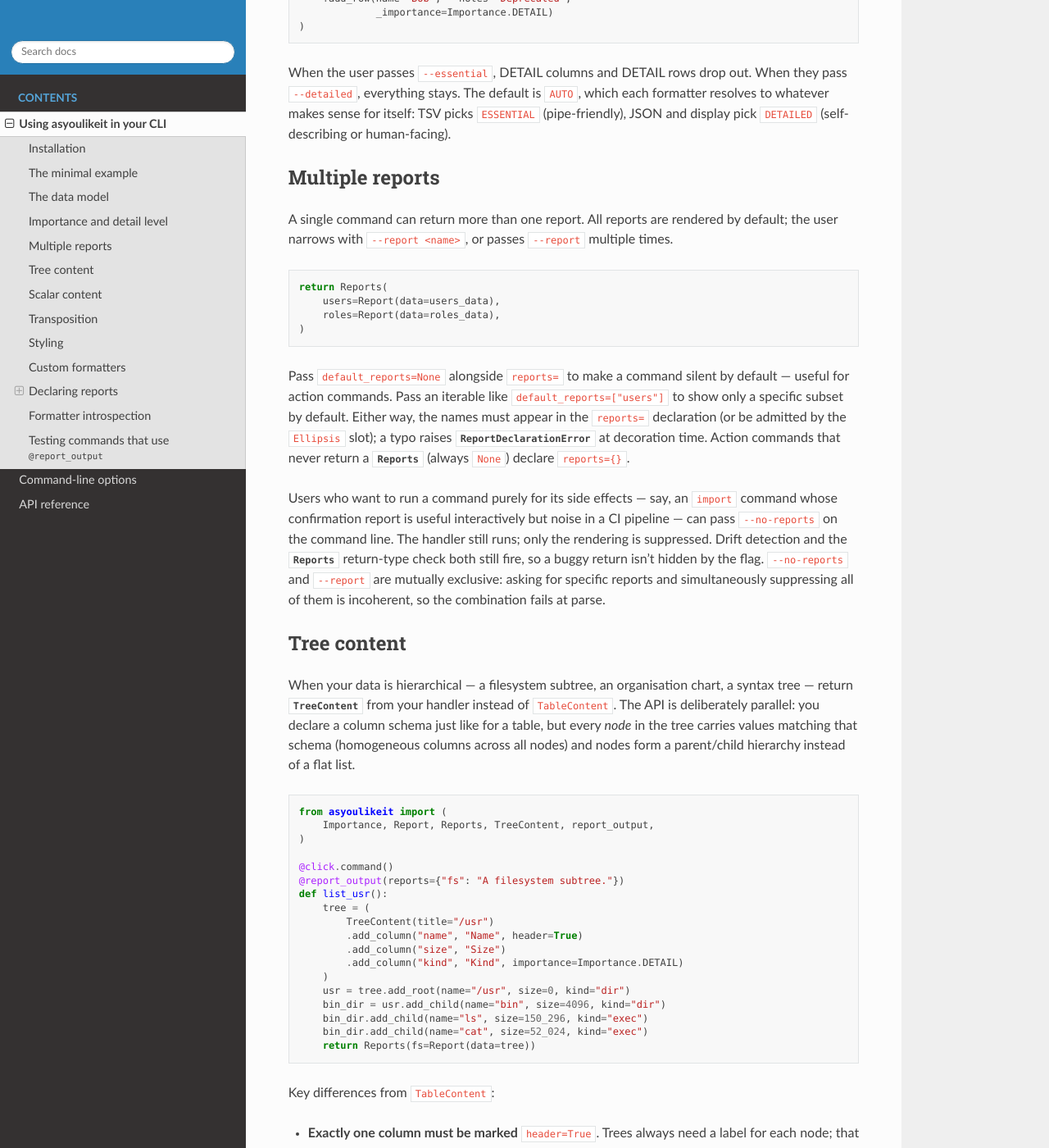
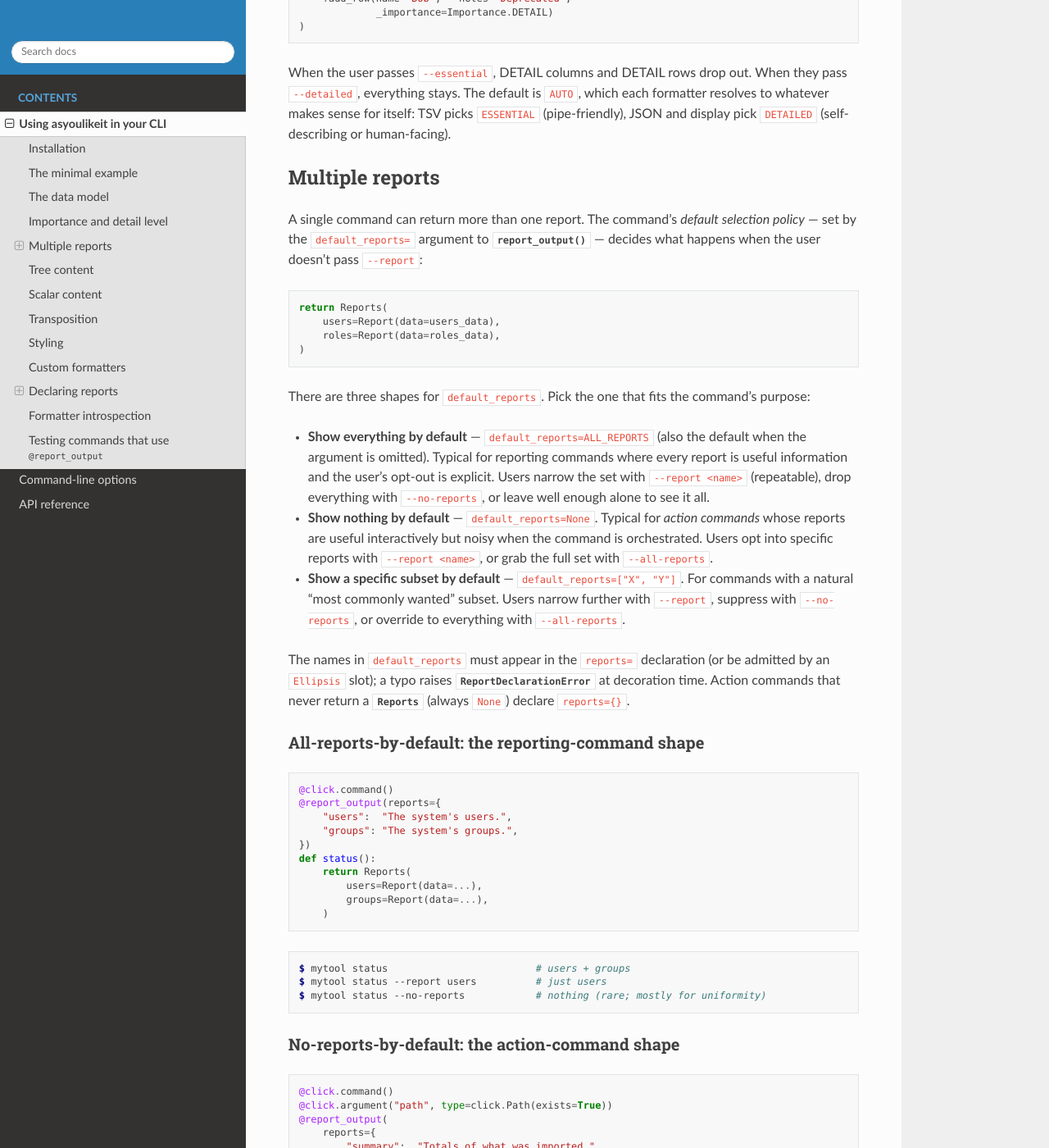
Before and after one commit to sixty-north/asyoulikeit, a Sphinx documentation site: the page built from docs/usage.rst, in a window 1280 px wide and 1400 px high, scrolled down 2116 px. Shown: the whole window at 82% size. Built offline with Sphinx 7.4.7 and the Read the Docs theme 3.1.0, drawn with Linux system fonts in a browser that asks for light colours; some of the changed text lies outside the part shown.

Commit message:
Add --all-reports flag and document default-policy use cases
Completes the symmetry with --no-reports. Where --no-reports suppresses
output from a command whose default is to show reports, --all-reports
opts into the full set on a command whose default is to show nothing
(default_reports=None) or to show only a subset (default_reports=["X"]).
On commands that already default to ALL_REPORTS the flag is a harmless
no-op.

The three selection flags (--report, --no-reports, --all-reports) are
now tri-way mutually exclusive: they're three different ways to
override the command's default_reports policy, so any combination of
them is incoherent. Caught at the wrapper boundary with a single
click.UsageError before the handler runs.

8 new tests cover --all-reports across the three default_reports
shapes (None, subset, ALL_REPORTS), plus the three pairwise and the
full three-way mutual-exclusivity cases, plus the --help appearance.

Docs: reframed the "Multiple reports" section in docs/usage.rst
around the three default_reports shapes, added named subsections
(with Sphinx labels) for the all-reports-by-default and
no-reports-by-default use cases with worked import/status examples,
and added a --all-reports entry to docs/cli.rst alongside --report
and --no-reports.

```diff
--- a/docs/usage.rst
+++ b/docs/usage.rst
@@ -129,9 +129,10 @@ itself: TSV picks ``ESSENTIAL`` (pipe-friendly), JSON and display pick
 Multiple reports
 ----------------
 
-A single command can return more than one report. All reports are
-rendered by default; the user narrows with ``--report <name>``, or
-passes ``--report`` multiple times.
+A single command can return more than one report. The command's
+*default selection policy* — set by the ``default_reports=`` argument
+to :func:`~asyoulikeit.report_output` — decides what happens when the
+user doesn't pass ``--report``:
 
 .. code-block:: python
 
@@ -140,24 +141,100 @@ passes ``--report`` multiple times.
        roles=Report(data=roles_data),
    )
 
-Pass ``default_reports=None`` alongside ``reports=`` to make a command
-silent by default — useful for action commands. Pass an iterable like
-``default_reports=["users"]`` to show only a specific subset by default.
-Either way, the names must appear in the ``reports=`` declaration (or
-be admitted by the ``Ellipsis`` slot); a typo raises
+There are three shapes for ``default_reports``. Pick the one that
+fits the command's purpose:
+
+* **Show everything by default** — ``default_reports=ALL_REPORTS``
+  (also the default when the argument is omitted). Typical for
+  reporting commands where every report is useful information and the
+  user's opt-out is explicit. Users narrow the set with
+  ``--report <name>`` (repeatable), drop everything with
+  ``--no-reports``, or leave well enough alone to see it all.
+
+* **Show nothing by default** — ``default_reports=None``. Typical for
+  *action commands* whose reports are useful interactively but noisy
+  when the command is orchestrated. Users opt into specific reports
+  with ``--report <name>``, or grab the full set with
+  ``--all-reports``.
+
+* **Show a specific subset by default** — ``default_reports=["X", "Y"]``.
+  For commands with a natural "most commonly wanted" subset. Users
+  narrow further with ``--report``, suppress with ``--no-reports``, or
+  override to everything with ``--all-reports``.
+
+The names in ``default_reports`` must appear in the ``reports=``
+declaration (or be admitted by an ``Ellipsis`` slot); a typo raises
 :exc:`~asyoulikeit.ReportDeclarationError` at decoration time. Action
 commands that never return a :class:`~asyoulikeit.Reports` (always
 ``None``) declare ``reports={}``.
 
-Users who want to run a command purely for its side effects — say, an
-``import`` command whose confirmation report is useful interactively
-but noise in a CI pipeline — can pass ``--no-reports`` on the command
-line. The handler still runs; only the rendering is suppressed. Drift
-detection and the :class:`~asyoulikeit.Reports` return-type check both
-still fire, so a buggy return isn't hidden by the flag.
-``--no-reports`` and ``--report`` are mutually exclusive: asking for
-specific reports and simultaneously suppressing all of them is
-incoherent, so the combination fails at parse.
+.. _all-reports-by-default:
+
+All-reports-by-default: the reporting-command shape
+~~~~~~~~~~~~~~~~~~~~~~~~~~~~~~~~~~~~~~~~~~~~~~~~~~~
+
+.. code-block:: python
+
+   @click.command()
+   @report_output(reports={
+       "users":  "The system's users.",
+       "groups": "The system's groups.",
+   })
+   def status():
+       return Reports(
+           users=Report(data=...),
+           groups=Report(data=...),
+       )
+
+.. code-block:: console
+
+   $ mytool status                         # users + groups
+   $ mytool status --report users          # just users
+   $ mytool status --no-reports            # nothing (rare; mostly for uniformity)
+
+.. _no-reports-by-default:
+
+No-reports-by-default: the action-command shape
+~~~~~~~~~~~~~~~~~~~~~~~~~~~~~~~~~~~~~~~~~~~~~~~
+
+.. code-block:: python
+
+   @click.command()
+   @click.argument("path", type=click.Path(exists=True))
+   @report_output(
+       reports={
+           "summary":  "Totals of what was imported.",
+           "rejected": "Rows that couldn't be imported.",
+       },
+       default_reports=None,
+   )
+   def import_data(path):
+       do_the_import(path)                 # side effect
+       return Reports(
+           summary=Report(data=_summary_data()),
+           rejected=Report(data=_rejected_data()),
+       )
+
+.. code-block:: console
+
+   $ mytool import-data file.csv                            # silent — side effect only
+   $ mytool import-data file.csv --report summary           # just the totals
+   $ mytool import-data file.csv --all-reports              # everything
+
+The handler runs in all three cases — only the rendering differs.
+Drift detection and the :class:`~asyoulikeit.Reports` return-type
+check still fire whenever the handler returns something, so a buggy
+return isn't hidden by ``--no-reports``.
+
+CLI selection flags are mutually exclusive
+~~~~~~~~~~~~~~~~~~~~~~~~~~~~~~~~~~~~~~~~~~
+
+``--report``, ``--no-reports``, and ``--all-reports`` are three
+different ways to override the command's default selection policy.
+Any combination of them is incoherent (you can't ask for "only users"
+*and* "all of them" *and* "none of them"), so the decorator rejects
+the combination with a ``click.UsageError`` at the wrapper boundary,
+before the handler runs.
 
 
 .. _tree-content:
```
Also changed, not shown: docs/cli.rst (+22 -3 lines), 2 other files.
